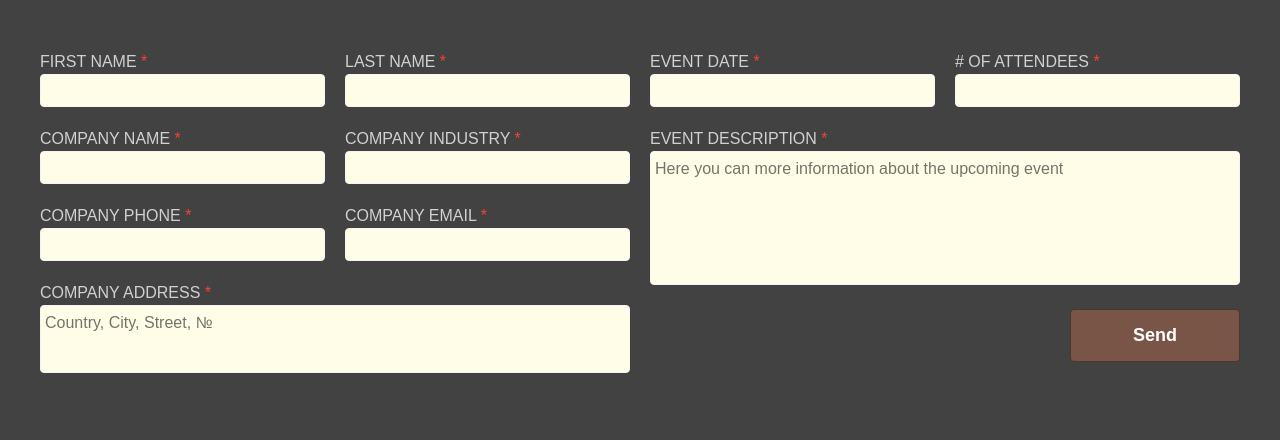
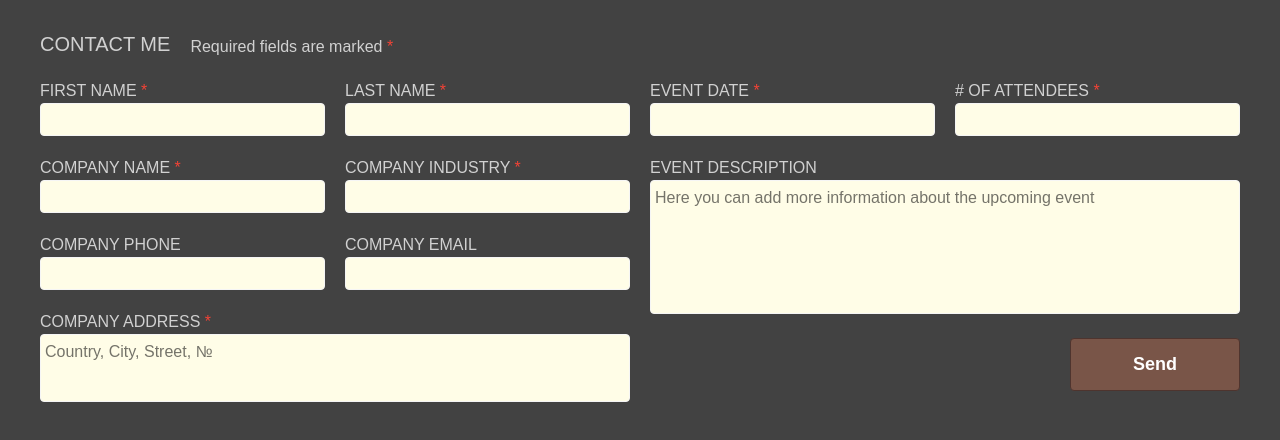
Before and after one commit to kdmatrosov/contact-form, a website: page index.html in a window 1280 px wide. Drawn offline with Linux system fonts and the light colour scheme.

Commit message:
add main header. move code from controller to sevice

```diff
--- a/index.html
+++ b/index.html
@@ -8,6 +8,15 @@
 <body ng-app="contact-form" ng-controller="ContactFormCtrl">
     <div id="holder">
         <div class="contact-form">
+            <div class="contact-form__main-header">
+                <div class="contact-form__name">
+                    Contact me
+                </div>
+                <div class="contact-form__tip">
+                    Required fields are marked
+                </div>
+            </div>
+            <div class="contact-form__fields">
                 <div class="contact-form__info-block">
                     <div class="contact-form__group">
                         <div class="contact-form__input">
@@ -31,11 +40,11 @@
                     </div>
                     <div class="contact-form__group">
                         <div class="contact-form__input">
-                        <div class="contact-form__header">Company Phone</div>
+                            <div class="contact-form__header--optional">Company Phone</div>
                             <input type="text" ng-model="contact.company.address.phone">
                         </div>
                         <div class="contact-form__input">
-                        <div class="contact-form__header">Company Email</div>
+                            <div class="contact-form__header--optional">Company Email</div>
                             <input type="text" ng-model="contact.company.address.email">
                         </div>
                     </div>
@@ -59,8 +68,8 @@
                     </div>
                     <div class="contact-form__group">
                         <div class="contact-form__input--area">
-                        <div class="contact-form__header">Event Description</div>
-                        <textarea rows="4" ng-click="contact.event.description"  placeholder="Here you can more information about the upcoming event"></textarea>
+                            <div class="contact-form__header--optional">Event Description</div>
+                            <textarea rows="4" ng-click="contact.event.description"  placeholder="Here you can add more information about the upcoming event"></textarea>
                         </div>
                     </div>
                     <div class="contact-form__submit">
@@ -69,6 +78,7 @@
                 </div>
             </div>
         </div>
+    </div>
     <script src="build/app.js"></script>
 </body>
 </html>
--- a/src/scripts/contact-form__controllers.js
+++ b/src/scripts/contact-form__controllers.js
@@ -1,26 +1,7 @@
 angular.module('contact-form.controllers', [])
     .controller('ContactFormCtrl', ['$scope', 'ContactFormService',
         function ($scope, contactFormService ) {
-            $scope.contact = {
-                name: {
-                    first: '',
-                    last: ''
-                },
-                company: {
-                    name: '',
-                    industry: '',
-                    address: {
-                        email: '',
-                        phone: '',
-                        place: ''
-                    }
-                },
-                event: {
-                    attendees: '',
-                    date: '',
-                    description: ''
-                }
-            };
+            $scope.contact = contactFormService.initNewContact();
             $scope.res = undefined;
             $scope.saveContact = function () {
                 $scope.res = contactFormService.saveContact($scope.contact);
--- a/src/scripts/contact-form__services.js
+++ b/src/scripts/contact-form__services.js
@@ -1,6 +1,28 @@
 angular.module("contact-form.services", [])
     .service('ContactFormService', function () {
         var self = this;
+        self.initNewContact = function () {
+            return angular.copy({
+                name: {
+                    first: '',
+                    last: ''
+                },
+                company: {
+                    name: '',
+                    industry: '',
+                    address: {
+                        email: '',
+                        phone: '',
+                        place: ''
+                    }
+                },
+                event: {
+                    attendees: '',
+                    date: '',
+                    description: ''
+                }
+            });
+        };
         self.saveContact = function (contact) {
 
             return true;
--- a/src/styles/contact-form.css
+++ b/src/styles/contact-form.css
@@ -1,4 +1,26 @@
 .contact-form {
+}
+.contact-form__main-header{
+    color: #d1d1d1;
+    padding: 3px 0;
+    display: flex;
+    flex-wrap: wrap;
+}
+.contact-form__name{
+    text-transform: uppercase;
+    font-size: 20px;
+    padding: 0 10px;
+}
+.contact-form__tip{
+    padding: 0 10px;
+    align-self: flex-end;
+}
+.contact-form__tip:after {
+    content: ' *';
+    color: #f44336;
+}
+.contact-form__fields
+{
     display: flex;
     flex-wrap: wrap;
 }
@@ -15,7 +37,8 @@
     line-height: 33px;
     resize: none;
 }
-.contact-form__header{
+.contact-form__header,
+.contact-form__header--optional{
     text-transform: uppercase;
     color: #d1d1d1;
     padding: 3px 0;
@@ -51,6 +74,7 @@
     border: 1px solid #f5f5f5;
     border-radius: 4px;
     background-color: #fffde7;
+    min-width: 240px;
 }
 .contact-form__submit{
     display: flex;
```
Also changed, not shown: build/app.css, build/app.js. Lines whose indentation alone changed are shown as unchanged.
